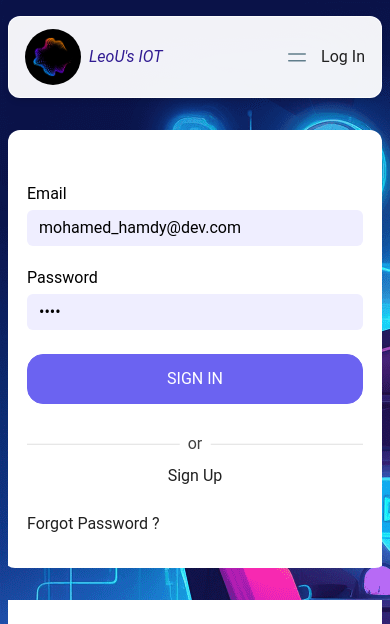
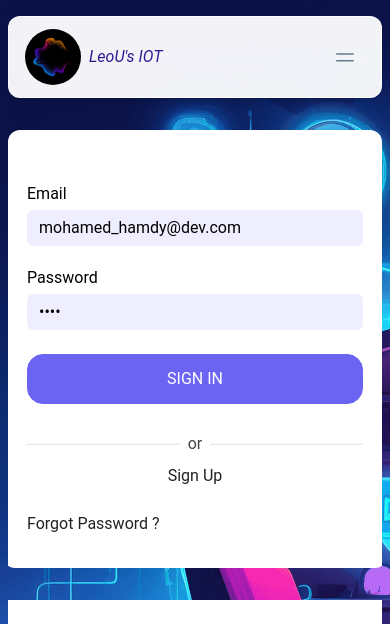
Before and after one commit to mohamedhamdy-dev/Leou-IOT, a React (Vite) app: page /account/signin in a window 390 px wide. Shown: the top 624 px of the page. Built offline with nearby package versions, Linux system fonts and the light colour scheme.

Commit message:
fast one

```diff
--- a/src/Header/Header.jsx
+++ b/src/Header/Header.jsx
@@ -38,7 +38,7 @@ export default function Header() {
           color="blue-gray"
           variant="text"
           onClick={toggleIsNavOpen}
-          className="ml-auto mr-2 lg:hidden"
+          className="ml-auto lg:hidden"
         >
           <Bars2Icon className="size-6" />
         </IconButton>
@@ -46,7 +46,7 @@ export default function Header() {
         {isAuthenticated ? (
           <ProfileMenu />
         ) : (
-          <NavLink to={"/account/signin"}>Log In</NavLink>
+          <span className="text-white">.</span>
         )}
       </div>
       <Collapse open={isNavOpen} className="overflow-scroll">
--- a/src/Header/ManualMenu.jsx
+++ b/src/Header/ManualMenu.jsx
@@ -39,7 +39,8 @@ export default function ManualMenu() {
     <a href="#" key={id}>
       <MenuItem>
         <p className="mb-1 text-gray-900">{title}</p>
-        <p className="font-normal text-gray-900">{description}</p>
+        {/* <p className="max-w-80 font-normal text-gray-900">{description}</p> */}
+        <p className="pl-2 font-normal text-gray-900">{description}</p>
       </MenuItem>
     </a>
   ));
@@ -54,7 +55,7 @@ export default function ManualMenu() {
               Manual
               <ChevronDownIcon
                 strokeWidth={2}
-                className={`h-3 w-3 transition-transform ${
+                className={`size-3 transition-transform ${
                   isMenuOpen ? "rotate-180" : ""
                 }`}
               />
@@ -74,9 +75,8 @@ export default function ManualMenu() {
         <Square3Stack3DIcon className="h-[18px] w-[18px] text-blue-gray-500" />{" "}
         Manual
       </MenuItem>
-      <ul className="ml-6 flex w-full flex-col gap-1 lg:hidden">
-        {renderItems}
-      </ul>
+      {/* <ul className="ml-6 flex w-full flex-col gap-1 lg:hidden"> */}
+      <ul className="flex w-full flex-col gap-1 lg:hidden">{renderItems}</ul>
     </>
   );
 }
```
Also changed, not shown: 1 other file (tests, documents, lock files or other folders).
